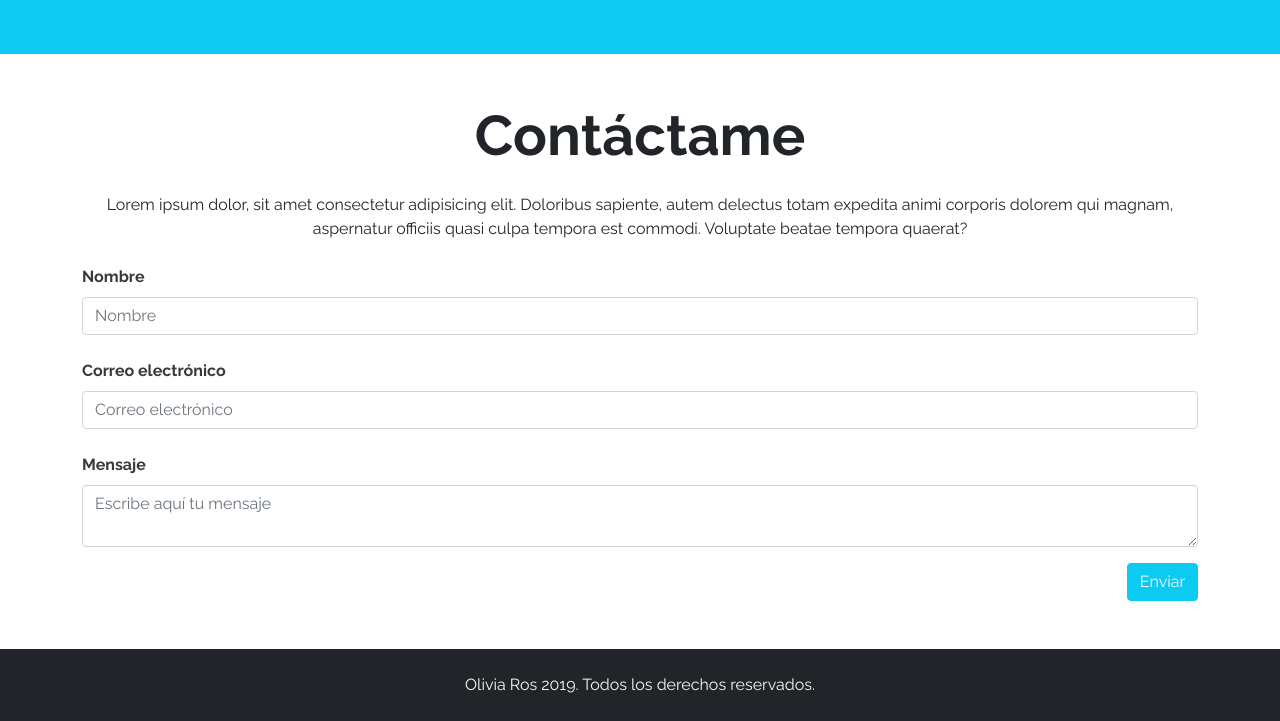
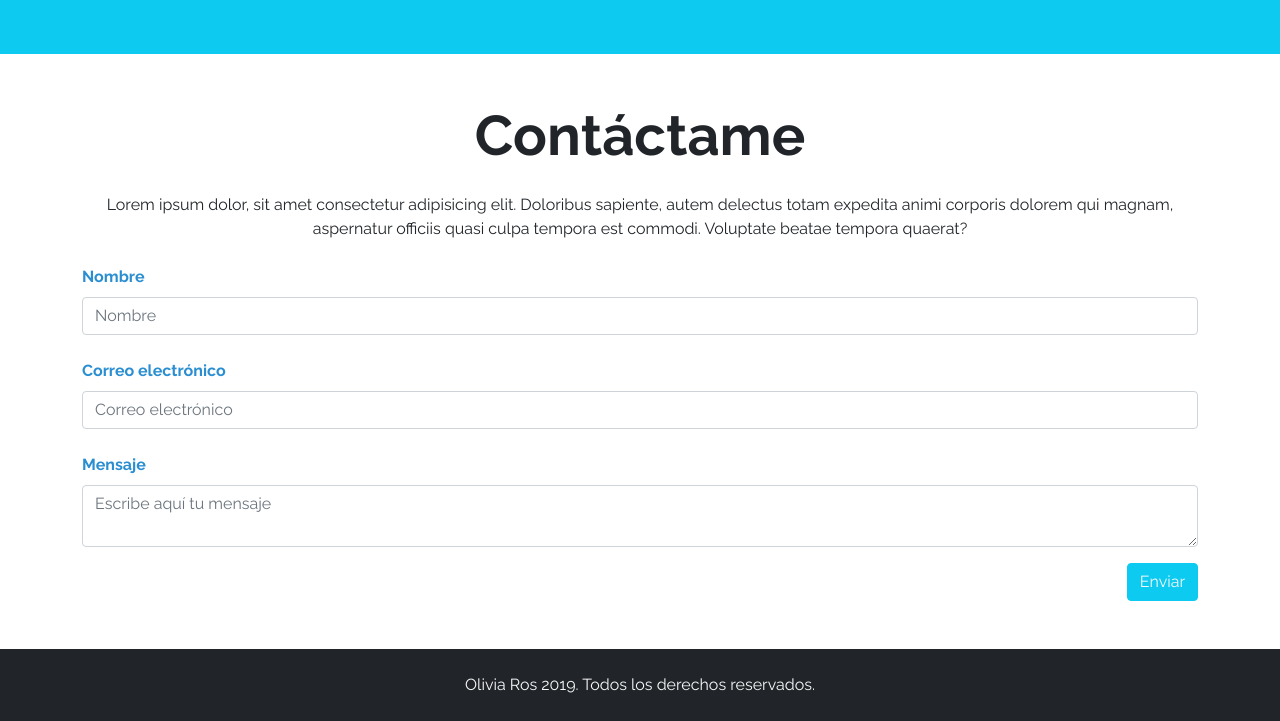
Before and after one commit to gabo1624/fdsw-copia, a plain HTML site: page index.html in a window 1280 px wide. Shown: the part 1902-2623 px from the top of the page. Drawn offline with nearby package versions, Linux system fonts and the light colour scheme.

Commit message:
cambio color css

```diff
--- a/assets/css/estilos.css
+++ b/assets/css/estilos.css
@@ -24,7 +24,7 @@ body {
 
 #Contacto form label {
   font-weight: 700;
-  color: #373a3c;
+  color: #2a8ed1;
 }
 
 @media (max-width: 768px) {
```
